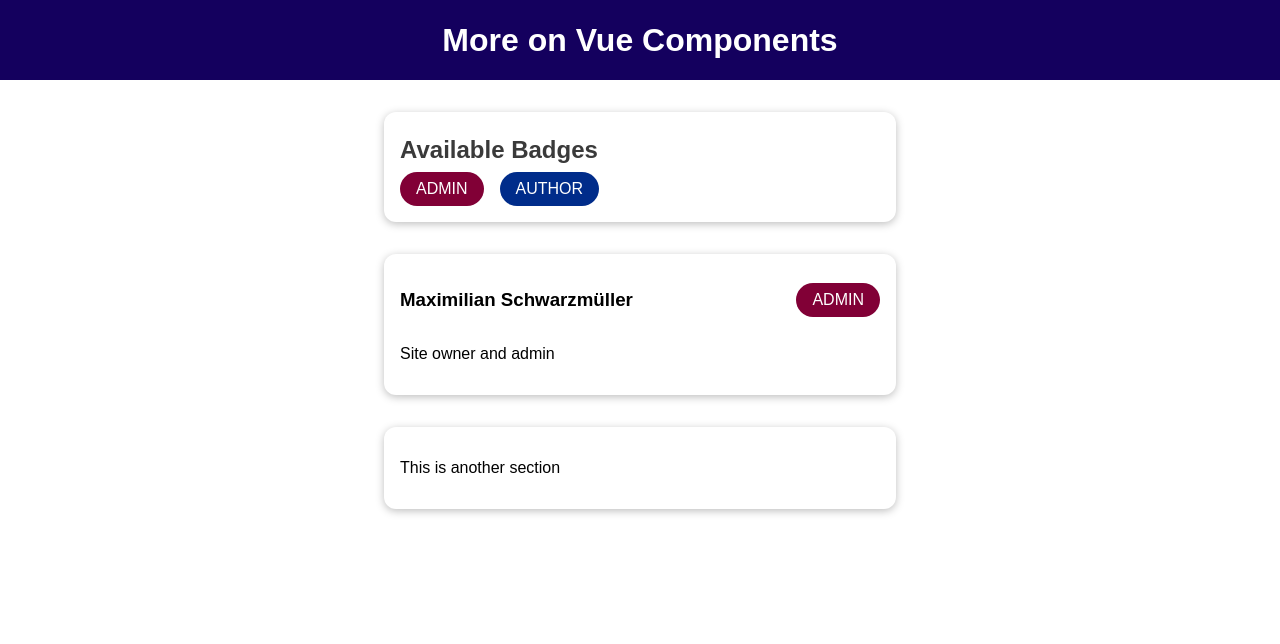
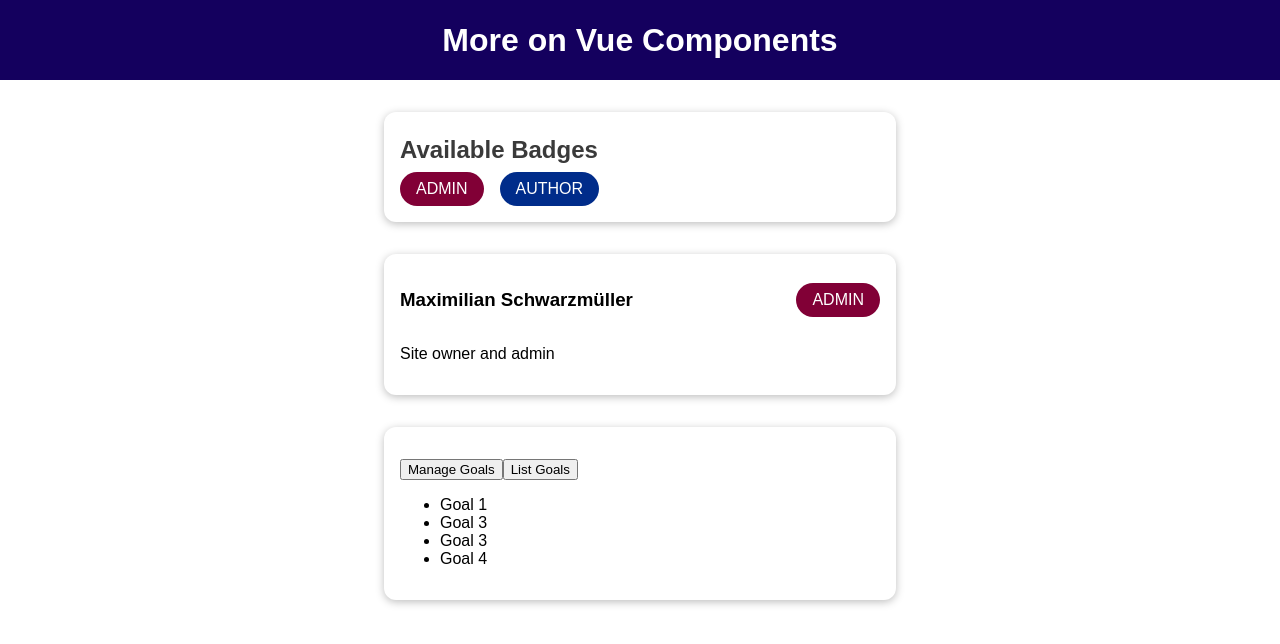
Before and after one commit to mauforero/vuejs-2-the-complete-guide, a Vue app in the folder module-9-advanced-components/cmp-adv-01-starting-setup/: page / in a window 1280 px wide. Shown: the top 644 px of the page. Built offline with nearby package versions, Linux system fonts and the light colour scheme.

Commit message:
Section 9: Add dynamic components

```diff
--- a/module-9-advanced-components/cmp-adv-01-starting-setup/src/App.vue
+++ b/module-9-advanced-components/cmp-adv-01-starting-setup/src/App.vue
@@ -9,7 +9,13 @@
       :role="activeUser.role"
     ></user-info>
     <base-section>
-      <p>This is another section</p>
+      <p>
+        <button @click="setActiveComponent('manage-goals')">
+          Manage Goals
+        </button>
+        <button @click="setActiveComponent('list-goals')">List Goals</button>
+      </p>
+      <component :is="activeComponent"></component>
     </base-section>
   </div>
 </template>
@@ -18,21 +24,31 @@
 import TheHeader from "./components/TheHeader.vue";
 import BadgeList from "./components/BadgeList.vue";
 import UserInfo from "./components/UserInfo.vue";
+import ListGoals from "./components/ListGoals.vue";
+import ManageGoals from "./components/ManageGoals.vue";
 
 export default {
   components: {
     TheHeader,
     BadgeList,
     UserInfo,
+    ListGoals,
+    ManageGoals,
   },
   data() {
     return {
+      activeComponent: "list-goals",
       activeUser: {
         name: "Maximilian Schwarzmüller",
         description: "Site owner and admin",
         role: "admin",
       },
     };
+  },
+  methods: {
+    setActiveComponent(component) {
+      this.activeComponent = component;
+    },
   },
 };
 </script>
--- /dev/null
+++ b/module-9-advanced-components/cmp-adv-01-starting-setup/src/components/ListGoals.vue
@@ -0,0 +1,13 @@
+<template>
+  <ul>
+    <li>Goal 1</li>
+    <li>Goal 3</li>
+    <li>Goal 3</li>
+    <li>Goal 4</li>
+  </ul>
+</template>
+
+<script>
+const ListGoals = {};
+export default ListGoals;
+</script>
--- /dev/null
+++ b/module-9-advanced-components/cmp-adv-01-starting-setup/src/components/ManageGoals.vue
@@ -0,0 +1,12 @@
+<template>
+  <form>
+    <label for="input">Enter Goal</label>
+    <input type="text" name="coal" id="" goal />
+    <button>Save Goal</button>
+  </form>
+</template>
+
+<script>
+const ManageGoals = {};
+export default ManageGoals;
+</script>
```
